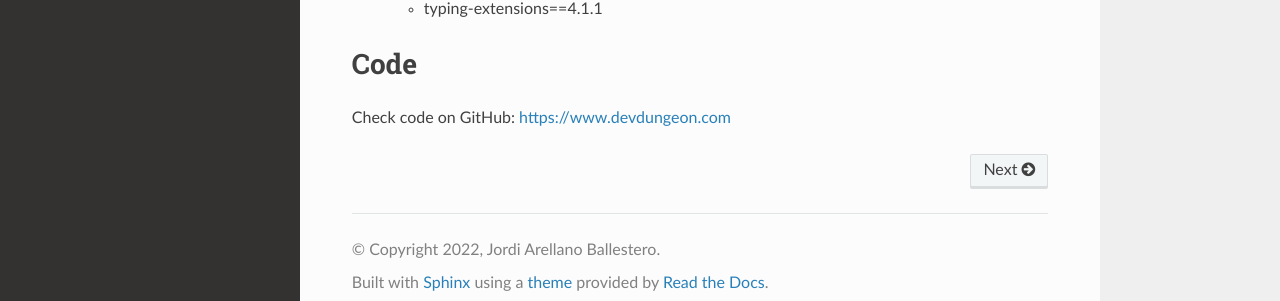
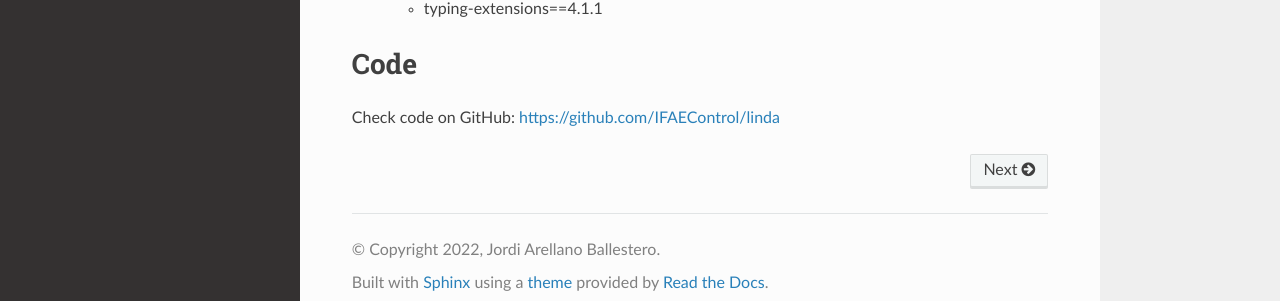
Before and after one commit to IFAEControl/linda, a Sphinx documentation site: the page built from docs/index.rst, in a window 1280 px wide and 900 px high, scrolled down 583 px. Shown: the part 581-882 px from the top of the window. Built offline with Sphinx 7.4.7 and the Read the Docs theme 2.0.0, drawn with Linux system fonts in a browser that asks for light colours; some of the changed lines change nothing that is shown.

Commit message:
Modified index.rst

```diff
--- a/docs/index.rst
+++ b/docs/index.rst
@@ -4,7 +4,7 @@
    contain the root `toctree` directive.
 
 Welcome to LINDAaccesslib documentation!
-====================================
+=========================================================
 .. image:: ./images/ifae_logo.png
    :height: 100
    :width: 200
@@ -44,4 +44,4 @@ Requiremtns.txt
 
 Code
 ====================================
-Check code on GitHub: https://www.devdungeon.com
+Check code on GitHub: https://github.com/IFAEControl/linda
```
